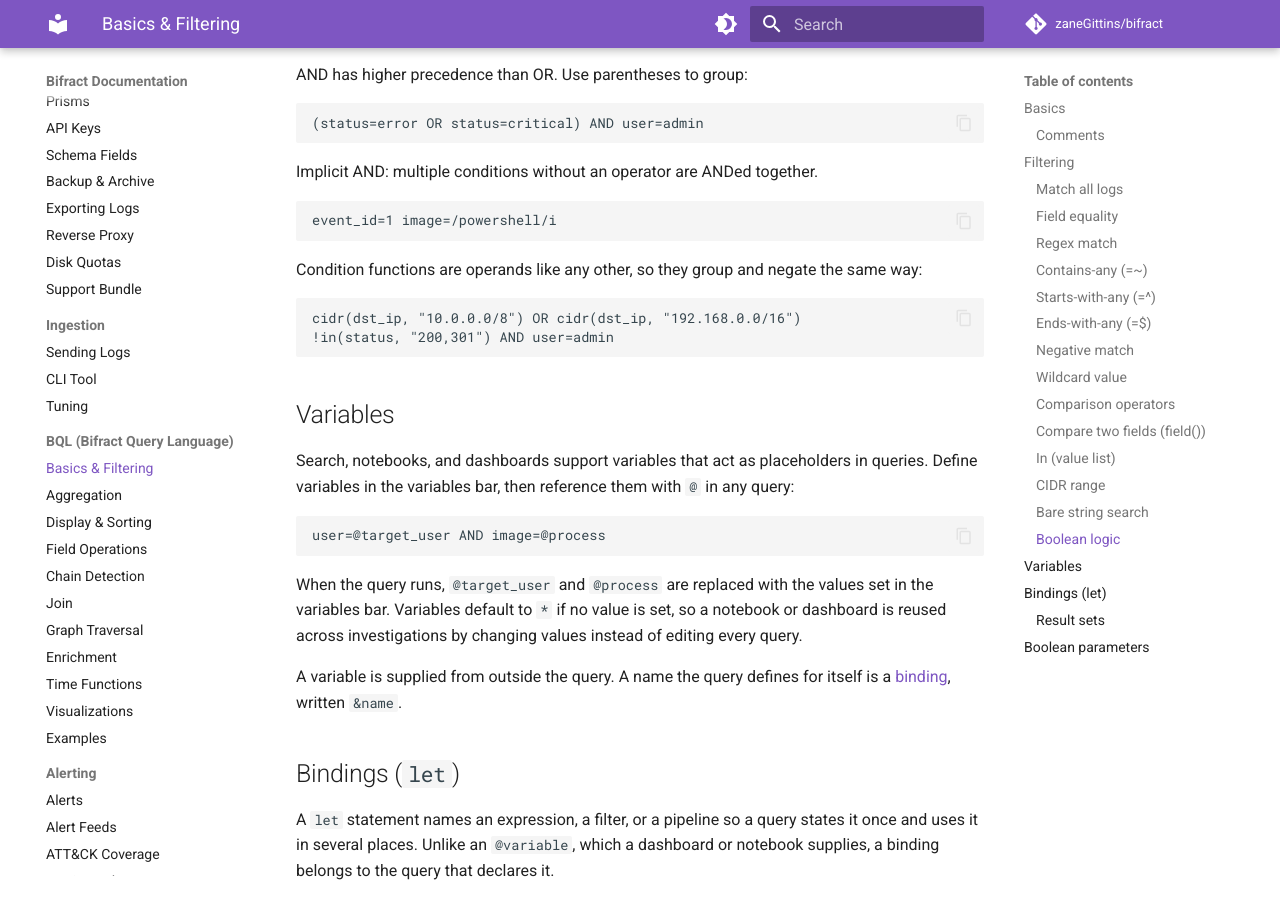
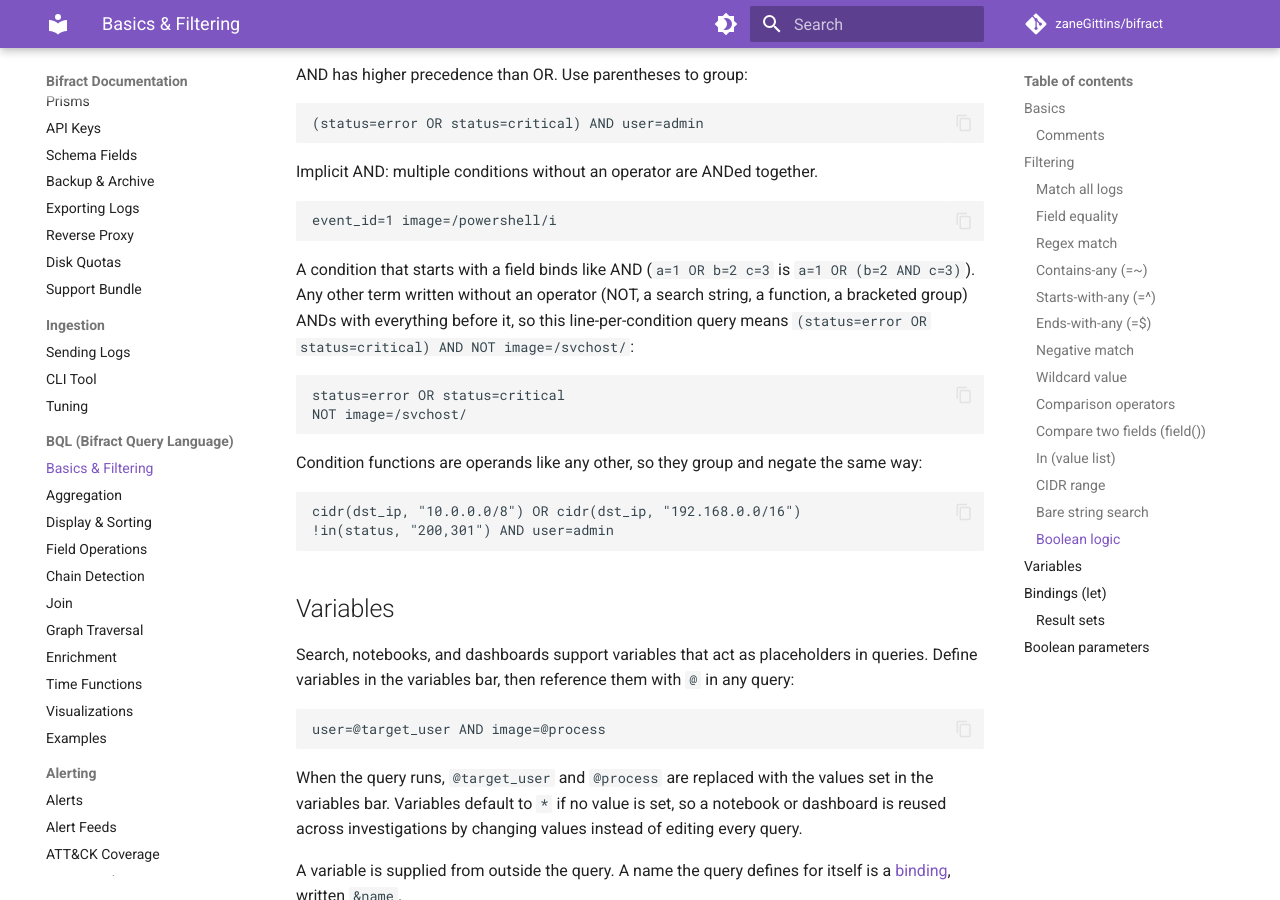
Before and after one commit to zaneGittins/bifract, an MkDocs documentation site: the page built from docs/bql/basics.md, in a window 1280 px wide and 900 px high, scrolled down 3525 px. Built offline with MkDocs 1.6.1 and Material for MkDocs 9.7.7, drawn with Linux system fonts in a browser that asks for light colours; comment, search, counter and statistics services are not loaded.

Commit message:
Document how operands without a connector bind

````diff
--- a/docs/bql/basics.md
+++ b/docs/bql/basics.md
@@ -168,6 +168,13 @@ Implicit AND: multiple conditions without an operator are ANDed together.
 event_id=1 image=/powershell/i
 ```
 
+A condition that starts with a field binds like AND (`a=1 OR b=2 c=3` is `a=1 OR (b=2 AND c=3)`). Any other term written without an operator (NOT, a search string, a function, a bracketed group) ANDs with everything before it, so this line-per-condition query means `(status=error OR status=critical) AND NOT image=/svchost/`:
+
+```
+status=error OR status=critical
+NOT image=/svchost/
+```
+
 Condition functions are operands like any other, so they group and negate the same way:
 
 ```
````
